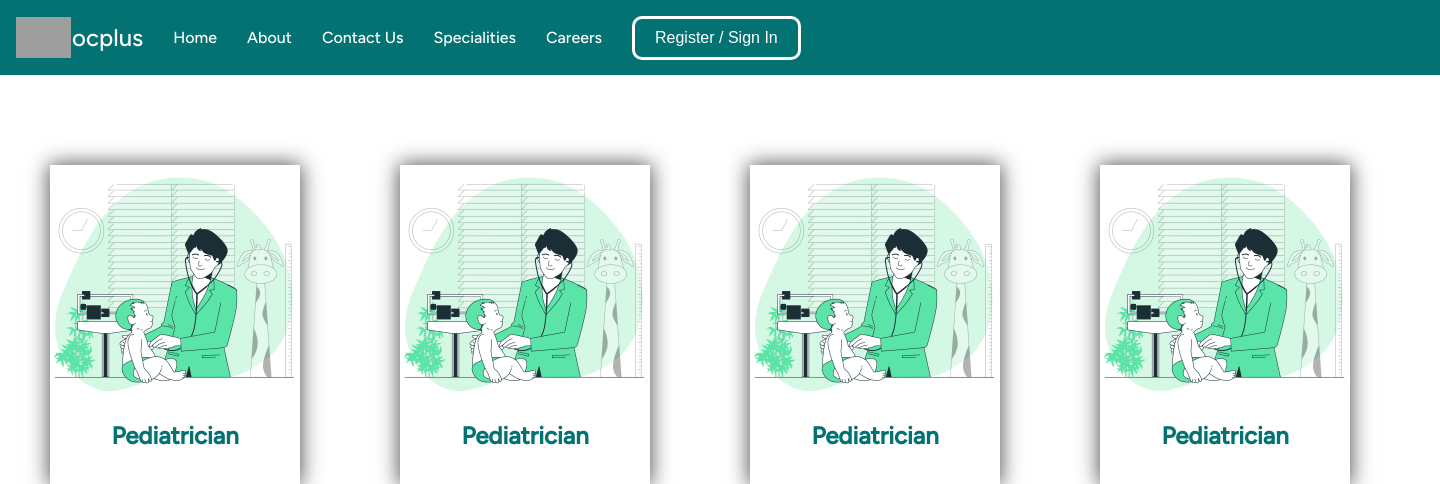
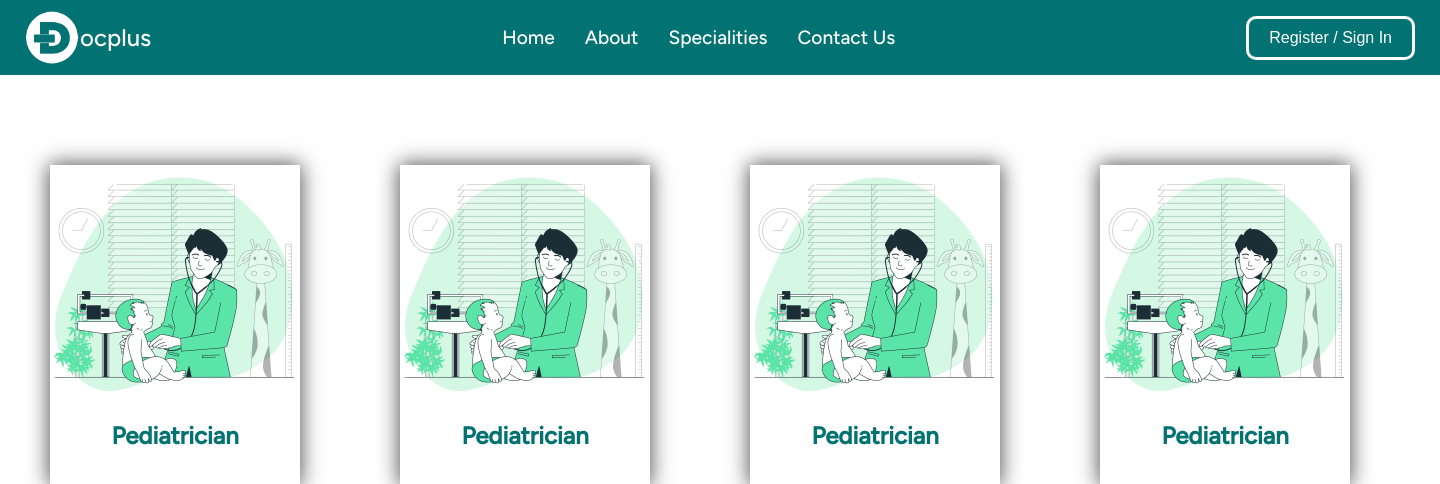
Before and after one commit to Dhruv883/Hospital-Management-System, a PHP site: page /specialities.html in a window 1440 px wide. Shown: the top 484 px of the page. Run offline with PHP 8.4, Linux system fonts and the light colour scheme; grey boxes are pictures that could not be loaded.

Commit message:
specialties navbar

```diff
--- a/index.html
+++ b/index.html
@@ -20,7 +20,7 @@
       <div>
         <li><a href="">Home</a></li>
         <li><a href="#about">About</a></li>
-        <li><a href="doctors.html">Specialities</a></li>
+        <li><a href="specialities.html">Specialities</a></li>
       </div>
       <div>
         <li>
--- a/specialities.css
+++ b/specialities.css
@@ -1,41 +1,64 @@
 @import url("https://fonts.googleapis.com/css2?family=Figtree:wght@500&display=swap");
 
+:root {
+  --grey: #767676;
+  --yellow: #fcbf02;
+  --bgColor: #037272;
+  --light-blue: #edffff;
+  --sky-blue: #3c9090;
+  --dark-grey: #45494c;
+  /* --text-shadow: 0.15rem 0.15rem 0 rgba(0, 0, 0, 0.2); */
+}
+
 body {
-  background-color: rgb(255, 255, 255);
+  background-color: #ffffff;
 }
 
 * {
   margin: 0;
   padding: 0;
+  box-sizing: border-box;
 }
 
 nav {
   font-family: "Figtree", sans-serif;
   color: #ffffff;
+  background-color: var(--bgColor);
+  /* position: sticky;
+  top: 0px; */
 }
+
+/* .hamburger {
+  display: none;
+} */
 
 nav ul {
   display: flex;
   align-items: center;
+  justify-content: space-between;
   list-style-type: none;
-  background-color: #037272;
   height: 75px;
+  padding: 0px 10px;
 }
 
-nav ul li {
+nav ul div {
+  display: flex;
+}
+
+nav ul div li {
   padding: 0 15px;
   font-weight: 400;
 }
 
-nav ul li a {
-  text-decoration: none;
-  color: white;
+nav ul div li a:hover {
+  color: var(--yellow);
+  cursor: pointer;
 }
 
-nav ul li a :hover:not(:nth-child(1)) {
-  color: #fcbf02;
-  cursor: pointer;
+nav ul div:nth-child(2) {
+  font-size: 1.2rem;
 }
+
 .brand img {
   width: 55px;
   padding: 0 1px;
@@ -63,9 +86,19 @@ nav ul li a :hover:not(:nth-child(1)) {
 }
 
 .logsign button:hover {
-  font-size: 18px;
-  border-color: #fcbf02;
-  color: #fcbf02;
+  transition: 0.3s;
+  transform: scale(1.05);
+  border-color: var(--yellow);
+  color: var(--yellow);
+}
+
+.home-img img {
+  width: 900px;
+}
+
+a {
+  text-decoration: none;
+  color: white;
 }
 
 /* ============================================ */
--- a/specialities.html
+++ b/specialities.html
@@ -1,5 +1,6 @@
 <!DOCTYPE html>
 <html lang="en">
+
 <head>
   <meta charset="UTF-8" />
   <meta http-equiv="X-UA-Compatible" content="IE=edge" />
@@ -7,27 +8,29 @@
   <title>Specialities</title>
   <link rel="stylesheet" href="specialities.css" />
 </head>
+
 <body>
+
   <nav>
     <ul>
+      <div>
         <li class="brand">
-          <img src="images/imageedit_7_6068522630.png" alt="Docplus" /><span
-            class="ocplus"
-            >ocplus</span
-          >
+          <img src="images/whiteLogo.png" alt="Docplus" /><span class="ocplus">ocplus</span>
         </li>
-        <li><a href="index.html">Home</a></li>
-        <li><a href="#">About</a></li>
-        <li><a href="#">Contact Us</a></li>
-        <li><a href="doctors.html">Specialities</a></li>
-        <li><a href="#">Careers</a></li>
+      </div>
+      <div>
+        <li><a href="./index.html">Home</a></li>
+        <li><a href="./index.html#about">About</a></li>
+        <li><a href="specialities.html">Specialities</a></li>
+        <li><a href="./index.html#contactUs">Contact Us</a></li>
+      </div>
+      <div>
         <li>
           <div class="logsign">
-            <a href="SignIn.html"
-              ><button class="login"><span>Register / Sign In</span></button></a
-            >
+            <a href="SignIn.html"><button class="login"><span>Register / Sign In</span></button></a>
           </div>
         </li>
+      </div>
     </ul>
   </nav>
 
@@ -104,4 +107,5 @@
     </div>
   </div>
 </body>
+
 </html>
```
Lines whose indentation alone changed are shown as unchanged.
